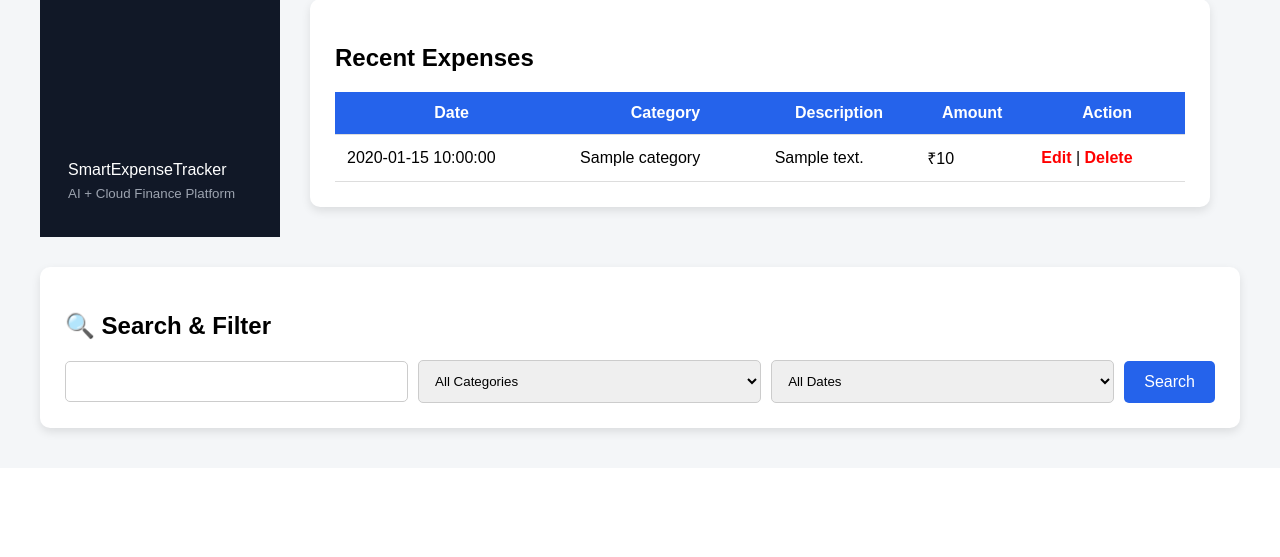
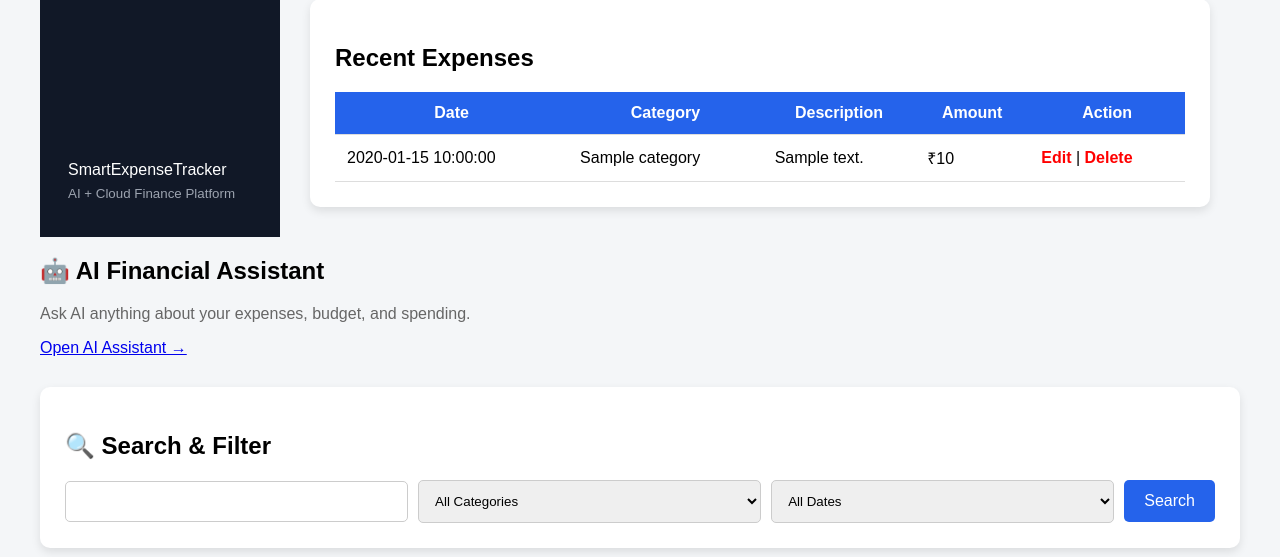
Before and after one commit to saigoutam17/SmartExpencesTracker, a Flask app: template templates/index.html in a window 1280 px wide. Shown: the part 2517-3074 px from the top of the page. Before the commit the page ends 2956 px from the top, so only its background shows below. Run offline with Flask 3, Linux system fonts and the light colour scheme; the template is opened without the code that fills it: most values are stand-ins (such as "Sample title", 1, 10 or a date in 2020); some libraries are stand-ins or nearby versions.

Commit message:
newprofile

```diff
--- a/templates/index.html
+++ b/templates/index.html
@@ -10,7 +10,7 @@
 
 {% block content %}
 <div style="display:flex; justify-content:space-between; align-items:center;">
-    <h2>Welcome, {{ username }} 👋</h2>
+    <h2>Welcome, {{ username }} </h2>
 
     <a href="/logout">
         <button type="button">Logout</button>
@@ -427,6 +427,14 @@
     </div>
 
 </div>
+<div class="dashboard-card ai-card">
+    <h2>🤖 AI Financial Assistant</h2>
+    <p>Ask AI anything about your expenses, budget, and spending.</p>
+
+    <a href="/chat" class="dashboard-btn">
+        Open AI Assistant →
+    </a>
+</div>
 <!-- SEARCH AND FILTER -->
 
 <div class="filter-card">
```
